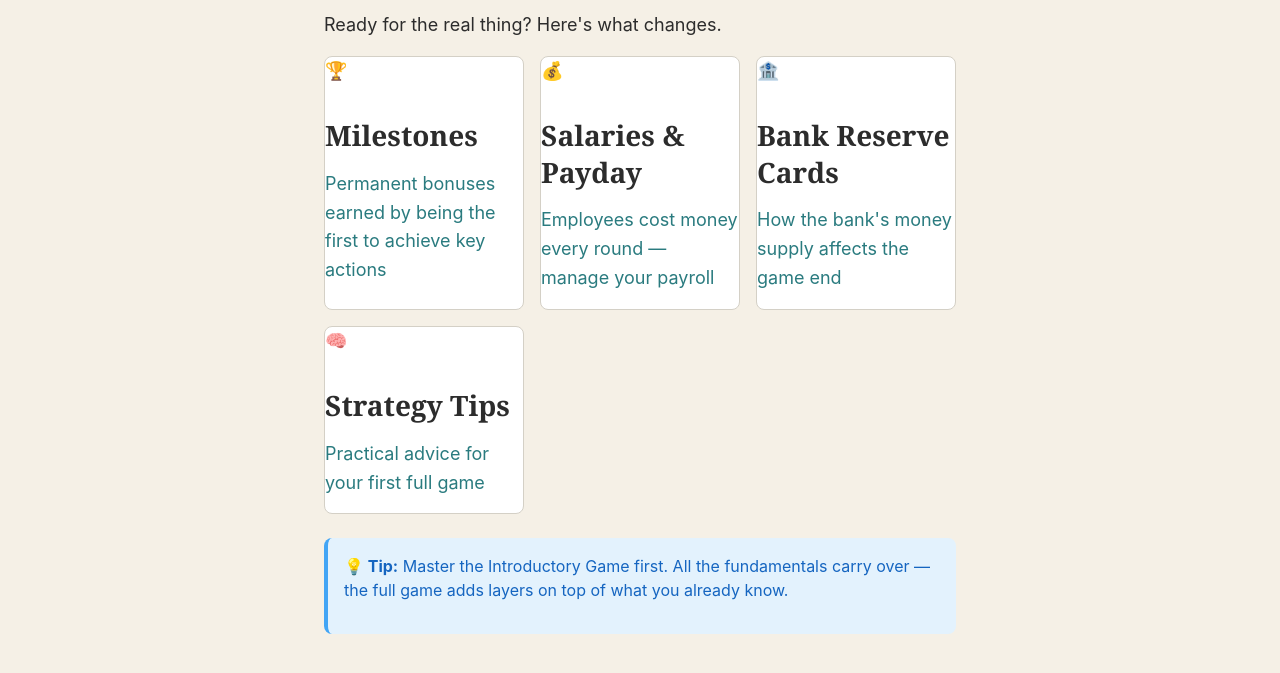
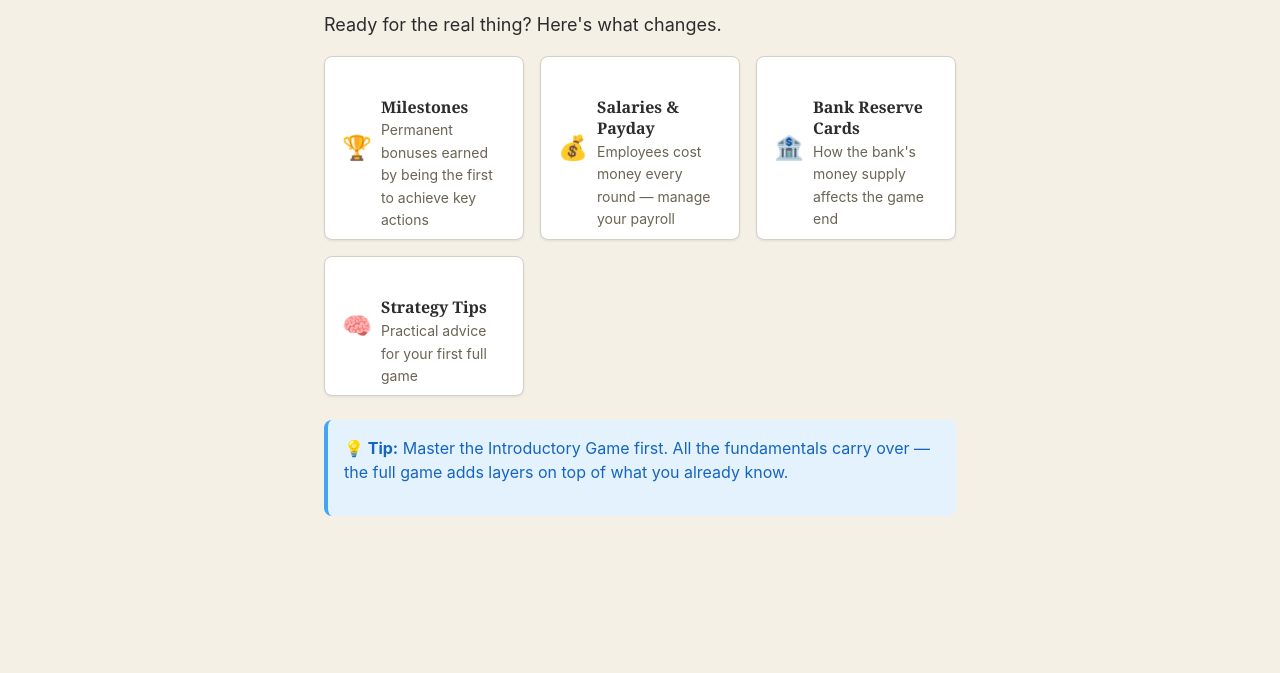
Before and after one commit to ja-y-son/food-chain-magnate-tutorial, a plain HTML site: page website/full-game/index.html in a window 1280 px wide. Shown: the part 179-852 px from the top of the page. After the commit the page ends 800 px from the top, so only its background shows below. Drawn offline with Linux system fonts and the light colour scheme.

Commit message:
Improve home, reference, and full-game pages
- Remove header from home page (logo not needed on landing)
- Add hero cover art extracted from rulebook (1950s diner scene)
- Move image below Start Learning button to keep CTA above fold
- Remove non-functional search bar from reference page
- Fix full-game page cards to use ref-grid styling
- Compact card padding and icon sizes across ref pages

Co-authored-by: Copilot <223556219+Copilot@users.noreply.github.com>

```diff
--- a/website/css/styles.css
+++ b/website/css/styles.css
@@ -941,10 +941,20 @@ tr.is-skipped td {
 .hero__subtitle {
   font-size: var(--fs-body);
   color: var(--color-text-muted);
-  margin-bottom: var(--space-xl);
+  margin-bottom: var(--space-lg);
   max-width: 480px;
   margin-left: auto;
   margin-right: auto;
+}
+
+.hero__image {
+  display: block;
+  max-width: 420px;
+  width: 100%;
+  height: auto;
+  margin: 0 auto var(--space-xl);
+  border-radius: 12px;
+  box-shadow: 0 4px 20px rgba(0, 0, 0, 0.12);
 }
 
 @media (min-width: 768px) {
@@ -1018,11 +1028,11 @@ tr.is-skipped td {
 .ref-grid__link {
   display: flex;
   align-items: center;
-  gap: var(--space-md);
-  padding: var(--space-lg);
+  gap: var(--space-sm);
+  padding: var(--space-sm) var(--space-md);
   background: var(--color-surface);
   border: 1px solid var(--color-progress-bg);
-  border-radius: var(--radius-lg);
+  border-radius: var(--radius-md);
   box-shadow: var(--shadow-sm);
   text-decoration: none;
   color: var(--color-text);
@@ -1042,9 +1052,9 @@ tr.is-skipped td {
 }
 
 .ref-grid__icon {
-  font-size: 2rem;
+  font-size: 1.5rem;
   flex-shrink: 0;
-  width: 2.5rem;
+  width: 2rem;
   text-align: center;
 }
 
@@ -1053,9 +1063,9 @@ tr.is-skipped td {
 }
 
 .ref-grid__title {
-  font-size: var(--fs-body);
+  font-size: var(--fs-callout);
   font-weight: 700;
-  margin-bottom: var(--space-xs);
+  margin-bottom: 2px;
   color: var(--color-text);
 }
 
--- a/website/full-game/index.html
+++ b/website/full-game/index.html
@@ -19,25 +19,33 @@
     <p class="subtitle">Ready for the real thing? Here's what changes.</p>
 
     <div class="ref-grid">
-      <a href="milestones/" class="ref-card">
-        <span class="ref-card__icon">🏆</span>
-        <h2 class="ref-card__title">Milestones</h2>
-        <p class="ref-card__desc">Permanent bonuses earned by being the first to achieve key actions</p>
+      <a href="milestones/" class="ref-grid__link">
+        <span class="ref-grid__icon">🏆</span>
+        <div class="ref-grid__text">
+          <h2 class="ref-grid__title">Milestones</h2>
+          <p class="ref-grid__desc">Permanent bonuses earned by being the first to achieve key actions</p>
+        </div>
       </a>
-      <a href="salaries/" class="ref-card">
-        <span class="ref-card__icon">💰</span>
-        <h2 class="ref-card__title">Salaries &amp; Payday</h2>
-        <p class="ref-card__desc">Employees cost money every round — manage your payroll</p>
+      <a href="salaries/" class="ref-grid__link">
+        <span class="ref-grid__icon">💰</span>
+        <div class="ref-grid__text">
+          <h2 class="ref-grid__title">Salaries &amp; Payday</h2>
+          <p class="ref-grid__desc">Employees cost money every round — manage your payroll</p>
+        </div>
       </a>
-      <a href="bank-reserve/" class="ref-card">
-        <span class="ref-card__icon">🏦</span>
-        <h2 class="ref-card__title">Bank Reserve Cards</h2>
-        <p class="ref-card__desc">How the bank's money supply affects the game end</p>
+      <a href="bank-reserve/" class="ref-grid__link">
+        <span class="ref-grid__icon">🏦</span>
+        <div class="ref-grid__text">
+          <h2 class="ref-grid__title">Bank Reserve Cards</h2>
+          <p class="ref-grid__desc">How the bank's money supply affects the game end</p>
+        </div>
       </a>
-      <a href="strategy/" class="ref-card">
-        <span class="ref-card__icon">🧠</span>
-        <h2 class="ref-card__title">Strategy Tips</h2>
-        <p class="ref-card__desc">Practical advice for your first full game</p>
+      <a href="strategy/" class="ref-grid__link">
+        <span class="ref-grid__icon">🧠</span>
+        <div class="ref-grid__text">
+          <h2 class="ref-grid__title">Strategy Tips</h2>
+          <p class="ref-grid__desc">Practical advice for your first full game</p>
+        </div>
       </a>
     </div>
 
```
Also changed, not shown: website/index.html (+6 -6 lines), website/reference/index.html (+0 -2 lines), website/images/hero_cover_art.webp (added).
